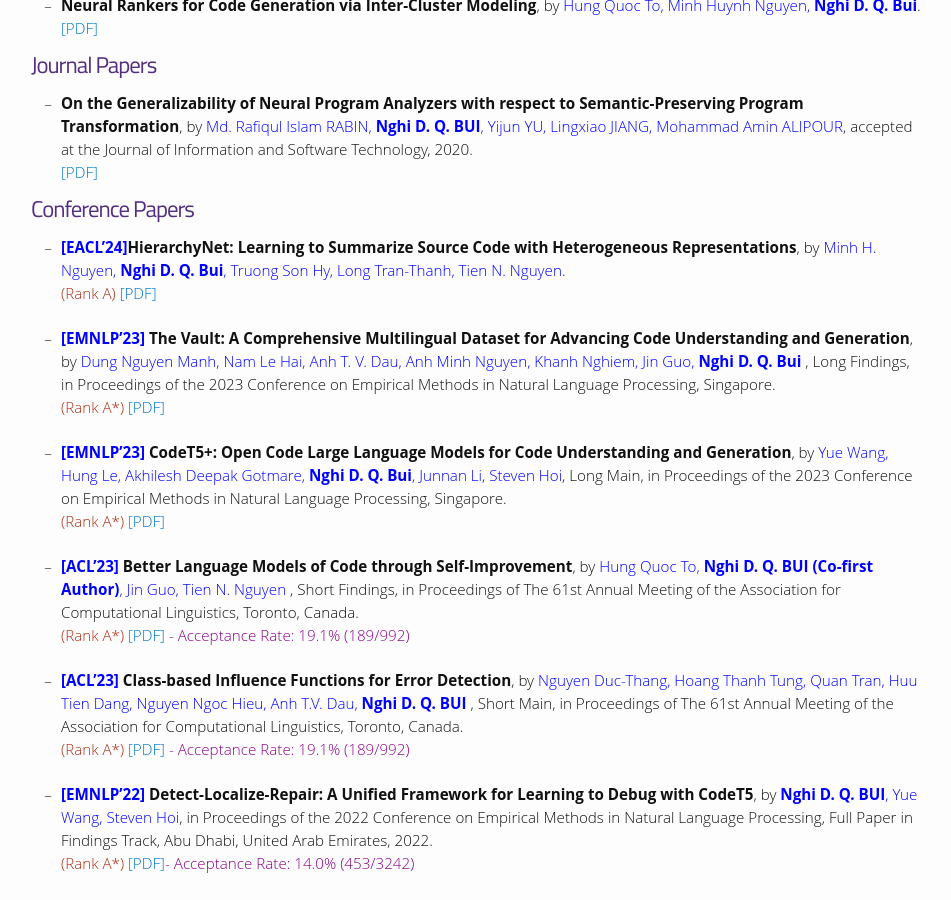
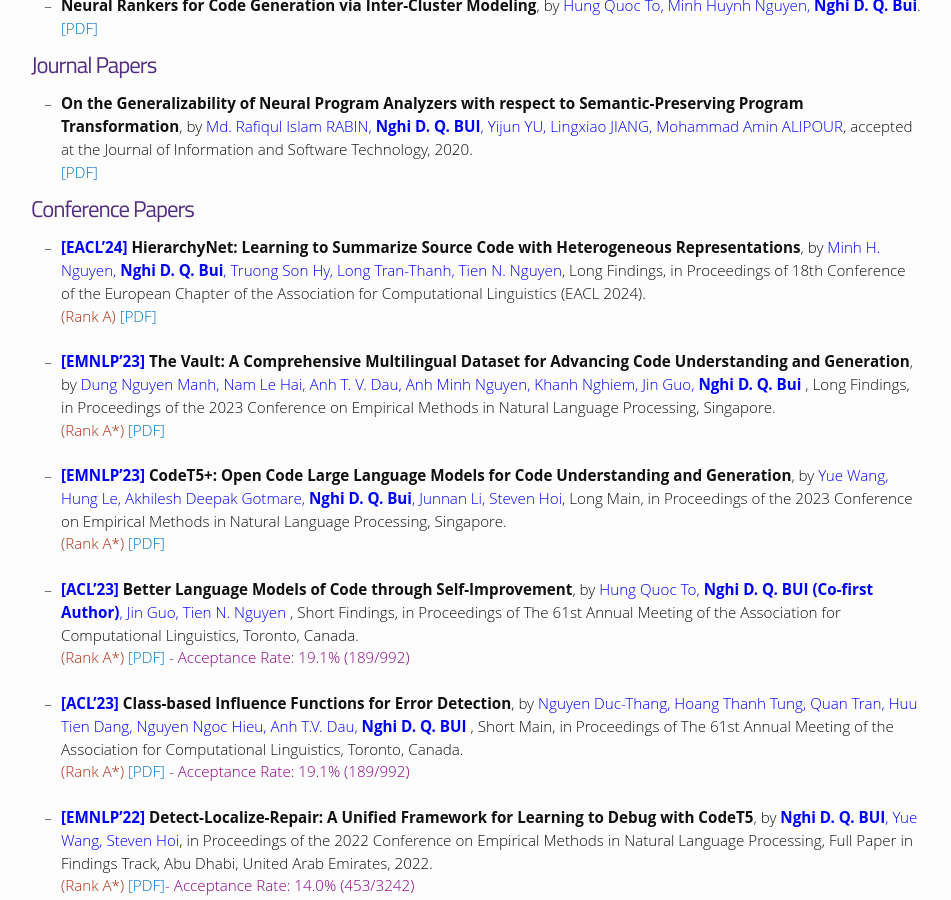
Before and after one commit to bdqnghi/bdqnghi.github.io, a Jekyll site: the page built from publications/publications.md, in a window 1280 px wide and 900 px high, scrolled down 574 px. Shown: the whole window, without its empty margins (164-1115 px from the left). Built offline with Jekyll 4.4.1, drawn with Linux system fonts in a browser that asks for light colours; nearby versions of some CDN libraries; some web fonts are replaced.

Commit message:
Update publications.md

```diff
--- a/publications/publications.md
+++ b/publications/publications.md
@@ -34,7 +34,7 @@
 <a href="https://arxiv.org/pdf/2008.01566.pdf" target="_blank"> [PDF]</a>
 
 # Conference Papers
-- <span style="color:blue">**[EACL'24]**</span>**HierarchyNet: Learning to Summarize Source Code  with Heterogeneous Representations**, by <span style="color:blue">Minh H. Nguyen, **Nghi D. Q. Bui**, Truong Son Hy, Long Tran-Thanh, Tien N. Nguyen</span>.
+- <span style="color:blue">**[EACL'24]**</span> **HierarchyNet: Learning to Summarize Source Code  with Heterogeneous Representations**, by <span style="color:blue">Minh H. Nguyen, **Nghi D. Q. Bui**, Truong Son Hy, Long Tran-Thanh, Tien N. Nguyen</span>, Long Findings, in Proceedings of 18th Conference of the European Chapter of the Association for Computational Linguistics (EACL 2024).
 <br>
 <span style="color:#AB2F15">(Rank A)</span><a href="https://arxiv.org/abs/2205.15479" target="_blank"> [PDF]</a>
 <br>
```
